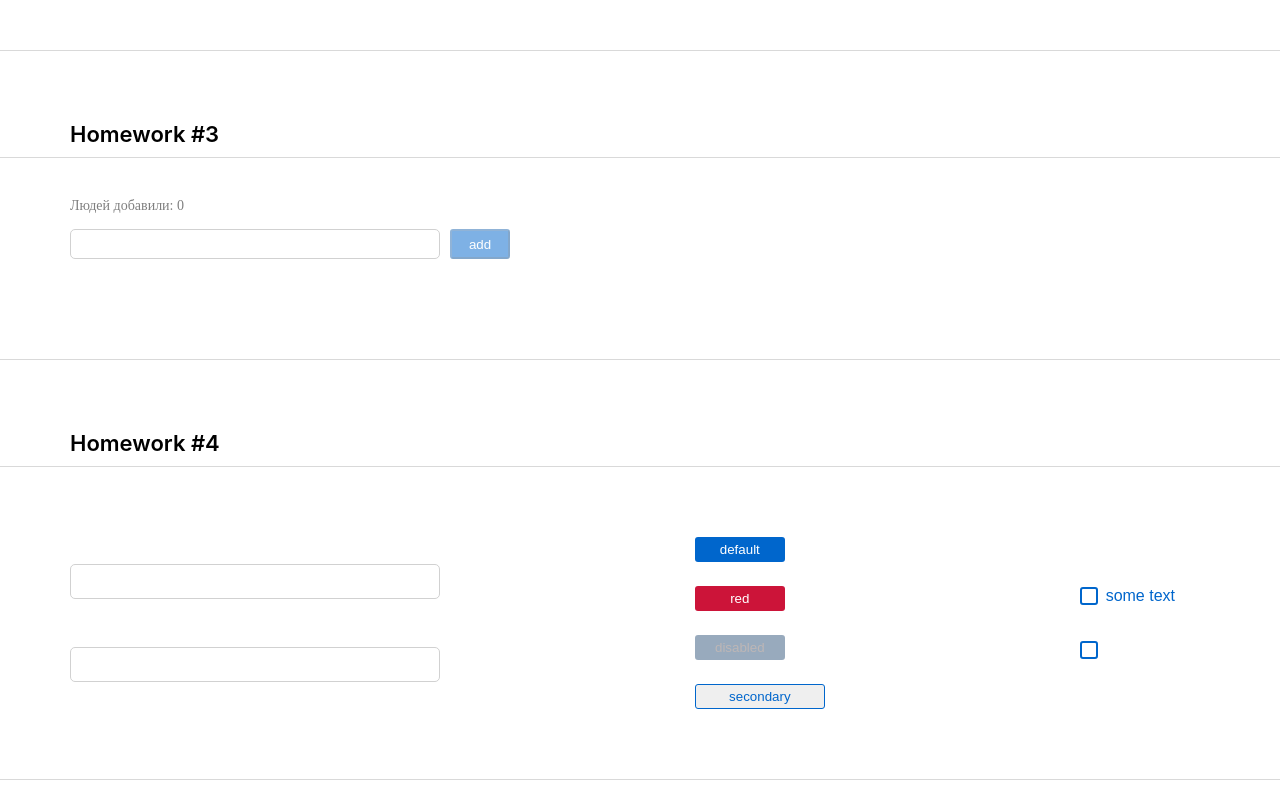
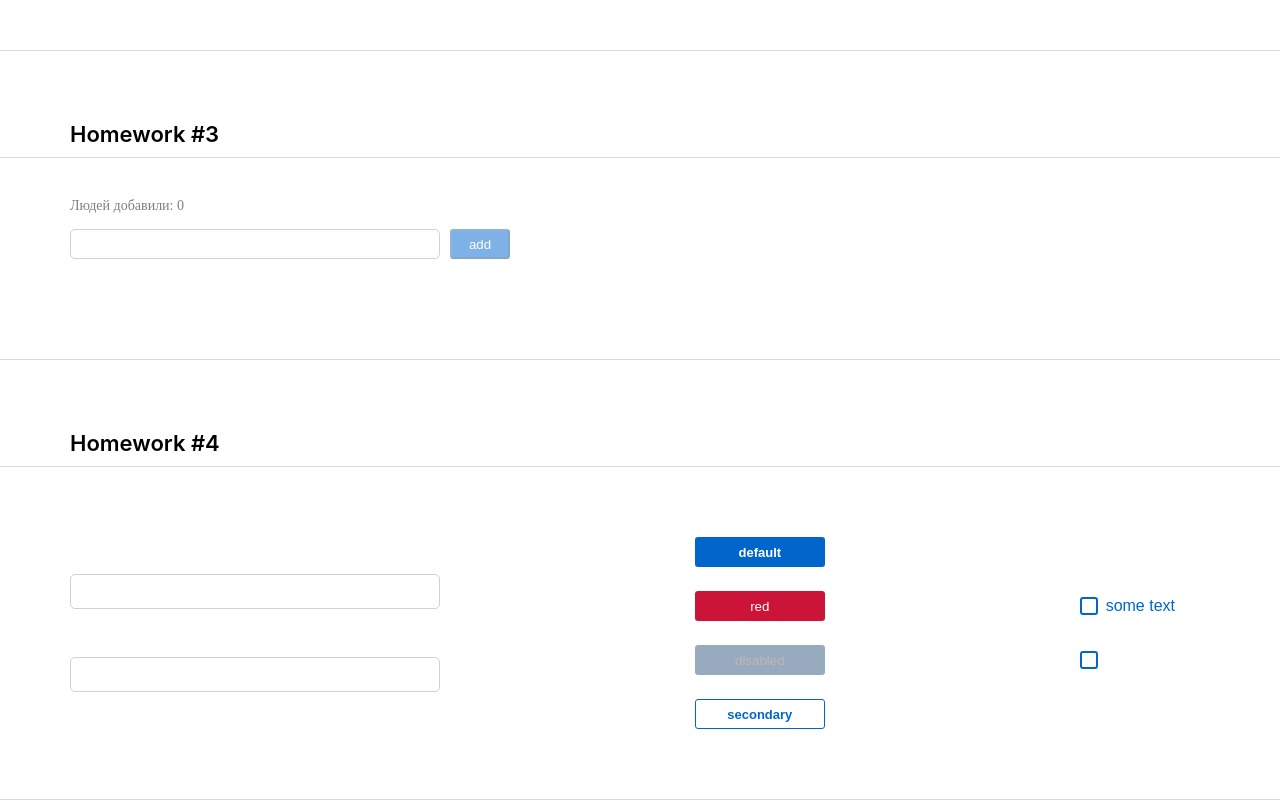
Before and after one commit to VitaMirosh/hws2-master, a React (Create React App) app: page /#/pre-junior in a window 1280 px wide. Shown: the part 858-1658 px from the top of the page. Built offline with nearby package versions, Linux system fonts and the light colour scheme.

Commit message:
add style:span,input,pen,buttonsContainer,editableSpanContainer

```diff
--- a/src/s2-homeworks/hw04/common/c2-SuperButton/SuperButton.module.css
+++ b/src/s2-homeworks/hw04/common/c2-SuperButton/SuperButton.module.css
@@ -1,6 +1,6 @@
 .button {
-    width: 90px;
-    height: 25px;
+    width: 130px;
+    height: 30px;
     color: white;
     border: none;
     border-radius: 3px;
@@ -15,14 +15,19 @@
 
 .secondary {
     border: 1px solid rgba(0, 102, 204, 1);
+    background-color: white;
     color: rgba(0, 102, 204, 1);
     width: 130px;
-    height: 25px;
+    height: 30px;
+    font-size: 13px;
+    font-weight: bold;
 
 }
 
 .default {
     background: rgba(0, 102, 204, 1);
+    font-size: 13px;
+    font-weight: bold;
 
 }
 
@@ -32,8 +37,8 @@
 }
 
 .default:hover {
-    width: 120px;
-   transition: width 0.3s ease-in-out;
+    /*width: 120px;*/
+   /*transition: width 0.3s ease-in-out;*/
 }
 
 .red:hover {
@@ -42,23 +47,23 @@
 }
 
 .secondary:hover {
-    width: 120px;
-    transition: width 0.03s ease-in-out;
+    /*width: 120px;*/
+    /*transition: width 0.03s ease-in-out;*/
 
 }
 
 
 .default:active {
-    width: 100px;
-    height: 20px;
-    background: rgba(0, 89, 178, 1);
+    /*width: 100px;*/
+    /*height: 20px;*/
+    /*background: rgba(0, 89, 178, 1);*/
 
 }
 
 .secondary:active {
-    width: 100px;
-    height: 20px;
-    border: 1px solid rgba(0, 102, 204, 1)
+    /*width: 100px;*/
+    /*height: 20px;*/
+    /*border: 1px solid rgba(0, 102, 204, 1)*/
 
 }
 
--- a/src/s2-homeworks/hw05/pages/Junior.tsx
+++ b/src/s2-homeworks/hw05/pages/Junior.tsx
@@ -1,12 +1,13 @@
 import React from 'react'
 import HW6 from '../../hw06/HW6';
+import s from '../../../s1-main/App.module.css';
 // import HW7 from '../../hw07/HW7'
 // import HW8 from '../../hw08/HW8'
 // import HW9 from '../../hw09/HW9'
 
 function Junior() {
     return (
-        <div id={'hw5-page-junior'}>
+        <div id={'hw5-page-junior'} className={s.App}>
             <HW6 />
             {/*<HW7 />*/}
             {/*<HW8 />*/}
--- a/src/s2-homeworks/hw06/HW6.module.css
+++ b/src/s2-homeworks/hw06/HW6.module.css
@@ -1,5 +1,18 @@
 .buttonsContainer {
+   margin: 0px 0 280px 70px;
+   max-width: 275px;
+   display: flex;
+   justify-content: space-between;
 }
 
+
 .editableSpanContainer {
+   margin: 45px 0 25px 70px;
+   width: 275px;
+   height: 35px;
+   font-family: Montserrat;
+   font-weight: bold;
+   font-size: 16px;
+
+
 }
--- a/src/s2-homeworks/hw06/common/c4-SuperEditableSpan/SuperEditableSpan.module.css
+++ b/src/s2-homeworks/hw06/common/c4-SuperEditableSpan/SuperEditableSpan.module.css
@@ -1,11 +1,28 @@
 .spanBlock {
+
 }
 
 .span {
+    padding:0 0 0 25px ;
+    font-family: Montserrat;
+    font-weight: 500;
+    font-size: 16px;
+    color: rgba(0, 102, 204, 1);
 }
 
 .input {
+    width: 275px;
+    height: 35px;
+    border: none;
+    outline: none;
+    border: 1px solid rgba(209, 209, 209, 1);
+    border-radius: 5px;
+    padding:0 0 0 25px ;
+    font-size: 15px;
 }
 
 .pen {
+    width: 25px;
+    height: 25px;
+    margin-bottom: -4px;
 }
```
